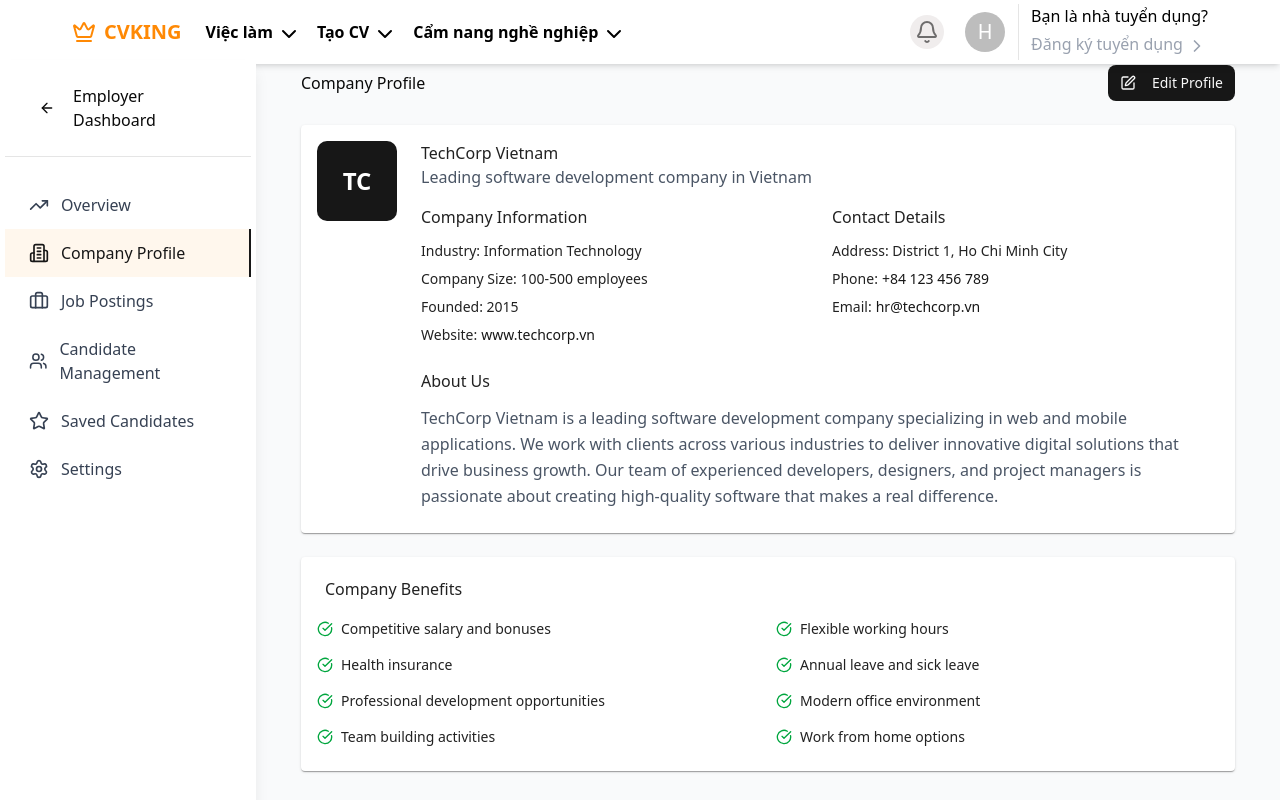
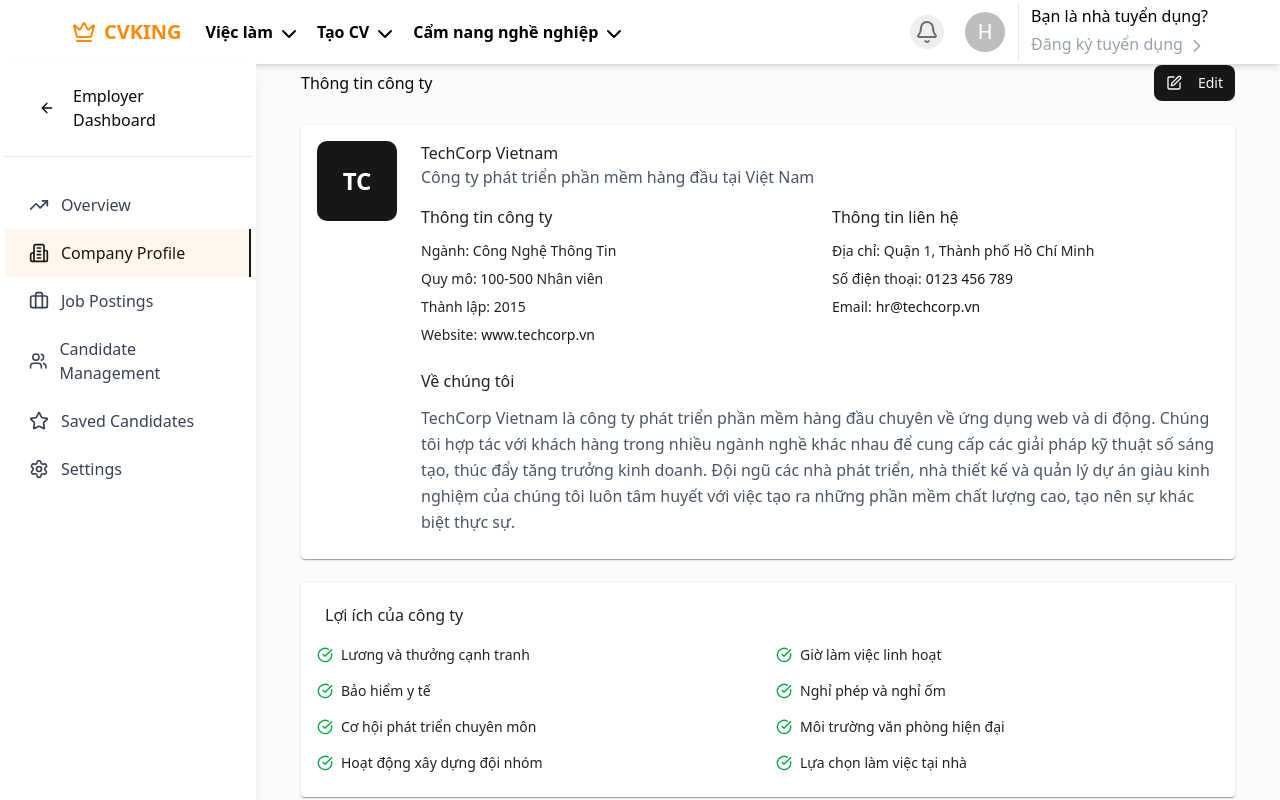
Before and after one commit to mingnhi/cv-king, a Next.js app in the folder frontend/: page /hr in a window 1280 px wide. Both pictures are taken after a click on the button "Company Profile". Shown: the top 800 px of the page. Built offline with nearby package versions, Linux system fonts and the light colour scheme.

Commit message:
#4 translate to vietnamese

```diff
--- a/frontend/src/components/ui/hr/user/CompanyProfile.tsx
+++ b/frontend/src/components/ui/hr/user/CompanyProfile.tsx
@@ -10,10 +10,10 @@
     return (
         <div className="space-y-6">
             <div className="flex items-center justify-between mt-[5px]">
-                <h1>Company Profile</h1>
+                <h1>Thông tin công ty</h1>
                 <Button onClick={() => navigateTo('edit-profile')} className="bg-primary hover:bg-primary/90">
                     <Edit className="w-4 h-4 mr-2" />
-                    Edit Profile
+                    Edit
                 </Button>
             </div>
 
@@ -25,15 +25,15 @@
                         </div>
                         <div className="flex-1">
                             <h2>TechCorp Vietnam</h2>
-                            <p className="text-gray-600 mb-4">Leading software development company in Vietnam</p>
+                            <p className="text-gray-600 mb-4">Công ty phát triển phần mềm hàng đầu tại Việt Nam</p>
 
                             <div className="grid md:grid-cols-2 gap-6 mb-6">
                                 <div>
-                                    <h3 className="mb-3">Company Information</h3>
+                                    <h3 className="mb-3">Thông tin công ty</h3>
                                     <div className="space-y-2 text-sm">
-                                        <p><span className="font-medium">Industry:</span> Information Technology</p>
-                                        <p><span className="font-medium">Company Size:</span> 100-500 employees</p>
-                                        <p><span className="font-medium">Founded:</span> 2015</p>
+                                        <p><span className="font-medium">Ngành:</span> Công Nghệ Thông Tin</p>
+                                        <p><span className="font-medium">Quy mô:</span> 100-500 Nhân viên</p>
+                                        <p><span className="font-medium">Thành lập:</span> 2015</p>
                                         <p><span className="font-medium">Website:</span>
                                             <button className="text-primary hover:underline ml-1">www.techcorp.vn</button>
                                         </p>
@@ -41,11 +41,11 @@
                                 </div>
 
                                 <div>
-                                    <h3 className="mb-3">Contact Details</h3>
+                                    <h3 className="mb-3">Thông tin liên hệ</h3>
                                     <div className="space-y-2 text-sm">
-                                        <p><span className="font-medium">Address:</span> District 1, Ho Chi Minh City</p>
-                                        <p><span className="font-medium">Phone:</span>
-                                            <button className="text-primary hover:underline ml-1">+84 123 456 789</button>
+                                        <p><span className="font-medium">Địa chỉ:</span> Quận 1, Thành phố Hồ Chí Minh</p>
+                                        <p><span className="font-medium">Số điện thoại:</span>
+                                            <button className="text-primary hover:underline ml-1">0123 456 789</button>
                                         </p>
                                         <p><span className="font-medium">Email:</span>
                                             <button className="text-primary hover:underline ml-1">hr@techcorp.vn</button>
@@ -55,12 +55,11 @@
                             </div>
 
                             <div>
-                                <h3 className="mb-3">About Us</h3>
+                                <h3 className="mb-3">Về chúng tôi</h3>
                                 <p className="text-gray-600 leading-relaxed">
-                                    TechCorp Vietnam is a leading software development company specializing in web and mobile applications.
-                                    We work with clients across various industries to deliver innovative digital solutions that drive business growth.
-                                    Our team of experienced developers, designers, and project managers is passionate about creating high-quality software
-                                    that makes a real difference.
+                                    TechCorp Vietnam là công ty phát triển phần mềm hàng đầu chuyên về ứng dụng web và di động.
+                                    Chúng tôi hợp tác với khách hàng trong nhiều ngành nghề khác nhau để cung cấp các giải pháp kỹ thuật số sáng tạo, thúc đẩy tăng trưởng kinh doanh.
+                                    Đội ngũ các nhà phát triển, nhà thiết kế và quản lý dự án giàu kinh nghiệm của chúng tôi luôn tâm huyết với việc tạo ra những phần mềm chất lượng cao, tạo nên sự khác biệt thực sự.
                                 </p>
                             </div>
                         </div>
@@ -70,19 +69,19 @@
 
             <Card>
                 <CardHeader>
-                    <CardTitle>Company Benefits</CardTitle>
+                    <CardTitle>Lợi ích của công ty</CardTitle>
                 </CardHeader>
                 <CardContent>
                     <div className="grid md:grid-cols-2 gap-4">
                         {[
-                            'Competitive salary and bonuses',
-                            'Flexible working hours',
-                            'Health insurance',
-                            'Annual leave and sick leave',
-                            'Professional development opportunities',
-                            'Modern office environment',
-                            'Team building activities',
-                            'Work from home options'
+                            'Lương và thưởng cạnh tranh',
+                            'Giờ làm việc linh hoạt',
+                            'Bảo hiểm y tế',
+                            'Nghỉ phép và nghỉ ốm',
+                            'Cơ hội phát triển chuyên môn',
+                            'Môi trường văn phòng hiện đại',
+                            'Hoạt động xây dựng đội nhóm',
+                            'Lựa chọn làm việc tại nhà'
                         ].map((benefit) => (
                             <div key={benefit} className="flex items-center space-x-2">
                                 <CheckCircle className="w-4 h-4 text-green-600" />
--- a/frontend/src/components/ui/hr/user/EmployerDashboard.tsx
+++ b/frontend/src/components/ui/hr/user/EmployerDashboard.tsx
@@ -1,9 +1,5 @@
 "use client";
 import * as React from 'react';
-import Tabs from '@mui/material/Tabs';
-import Tab from '@mui/material/Tab';
-import Typography from '@mui/material/Typography';
-import Box from '@mui/material/Box';
 import { Button } from '../../common/button';
 import { ArrowLeft, X, Menu } from 'lucide-react';
 import { useState } from 'react';
```
